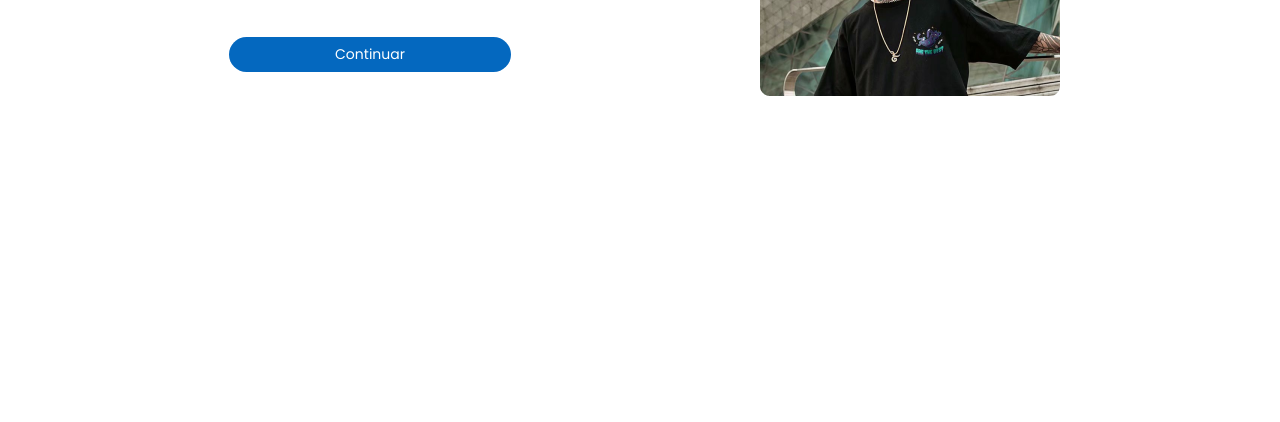
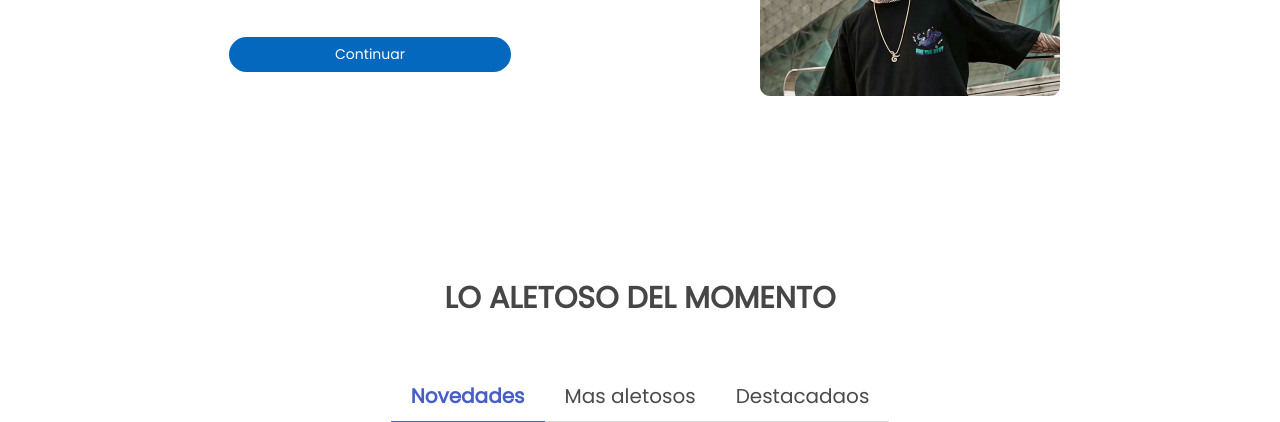
Before and after one commit to jaeger2801/pagina_web, a plain HTML site: page index.html in a window 1280 px wide. Shown: the part 723-1145 px from the top of the page. Before the commit the page ends 831 px from the top, so only its background shows below. Drawn offline with nearby package versions, Linux system fonts and the light colour scheme.

Commit message:
Añade siguiente seccion

```diff
--- a/index.html
+++ b/index.html
@@ -105,7 +105,6 @@
 
         <button class="button is-info is-rounded">Continuar</button>
 
-
       </div>
 
       <div class="column">
@@ -113,11 +112,24 @@
         <img class="imagen-se-aletosa" src="./src/imagen_se_aletosa.png" alt="">
 
       </div>
-
     </div>
-
   </section>
 
+  <!-- SECCION "LO ALETOSO DEL MOMENTO" -->
+
+    <section class="lo-aletoso-del-momento">
+      <span class="titulo-aletoso-del-momento">LO ALETOSO DEL MOMENTO</span>
+
+      <div class="tabs is-centered">
+        <ul>
+          <li class="is-active"> <a>Novedades</a></li>
+
+          <li class="is-inactive"><a>Mas aletosos</a></li>
+          <li class="is-inactive"><a>Destacadaos</a></li>
+        </ul>
+      </div>
+
+    </section>
 
 </body>
 
--- a/main.css
+++ b/main.css
@@ -206,7 +206,45 @@ hr {
     margin-top: 25px;
 }
 
+/* ---------------------------------------------------------------------------------- */
 
+/* SECCION LO ALETOSO DEL MOMENTO */
+
+.lo-aletoso-del-momento{
+    margin-top: 180px;
+
+    display: grid;
+    justify-content: center;
+}
+
+.titulo-aletoso-del-momento{
+    justify-content: center;
+    text-align: center;
+    font-family: 'Poppins', sans-serif;
+    font-size: 30px;
+    font-weight: 800;
+    margin-bottom: 50px;
+
+    color: #464646;
+}
+
+.is-active{
+    font-family: 'Poppins', sans-serif;
+    font-size: 20px;
+    font-weight: 800;
+
+
+    color: #0468BF;
+}
+
+.is-inactive{
+    font-family: 'Poppins', sans-serif;
+    font-size: 20px;
+    font-weight: 200;
+
+
+    color: #464646;
+}
 
 
 
```
